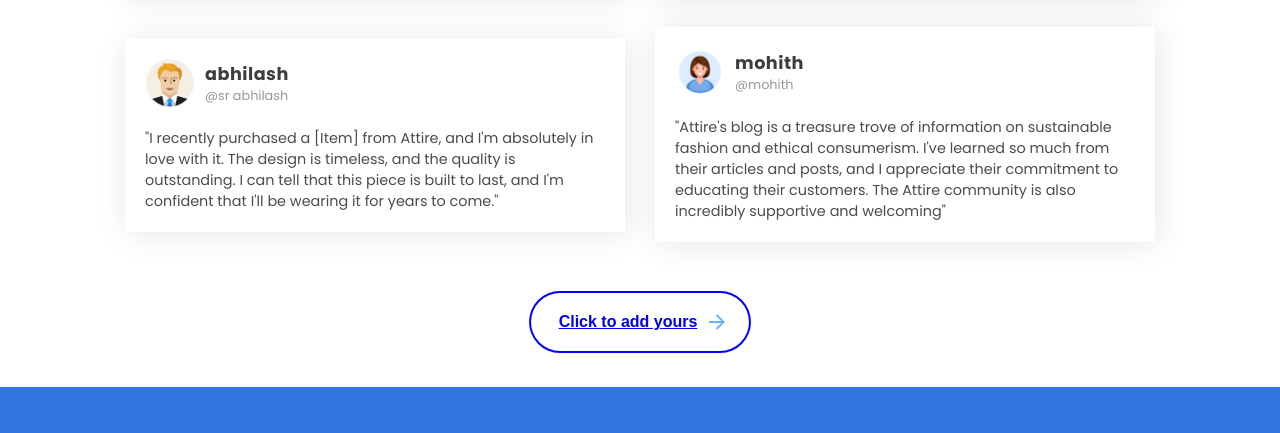
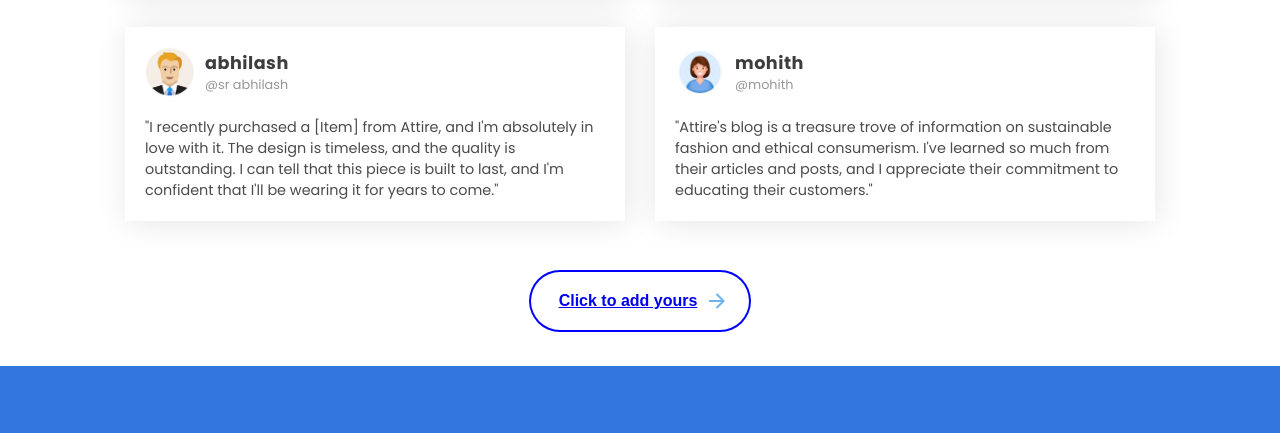
Before and after one commit to Kannikakr/Attire, a plain HTML site: page index.html in a window 1280 px wide. Shown: the part 2560-2993 px from the top of the page. Drawn offline with Linux system fonts and the light colour scheme; a script that the page names is missing; files whose address does not match are found by name.

Commit message:
Update index.html

```diff
--- a/index.html
+++ b/index.html
@@ -255,8 +255,7 @@
                                 <p>
                                     "Attire's blog is a treasure trove of information on sustainable fashion and ethical
                                     consumerism. I've learned so much from their articles and posts, and I appreciate
-                                    their commitment to educating their customers. The Attire community is also
-                                    incredibly supportive and welcoming"
+                                    their commitment to educating their customers."
                                 </p>
                             </div>
                         </div>
```
